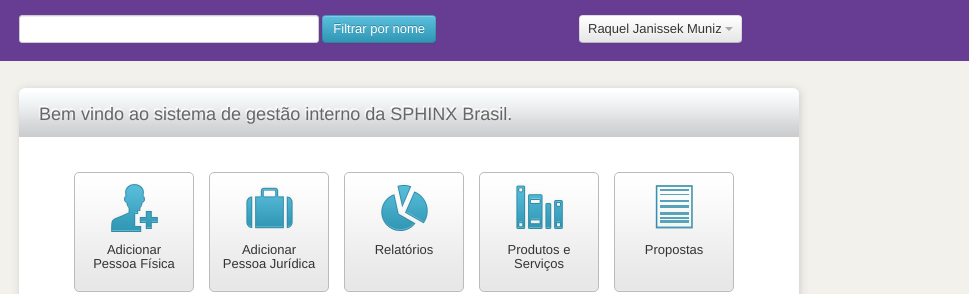
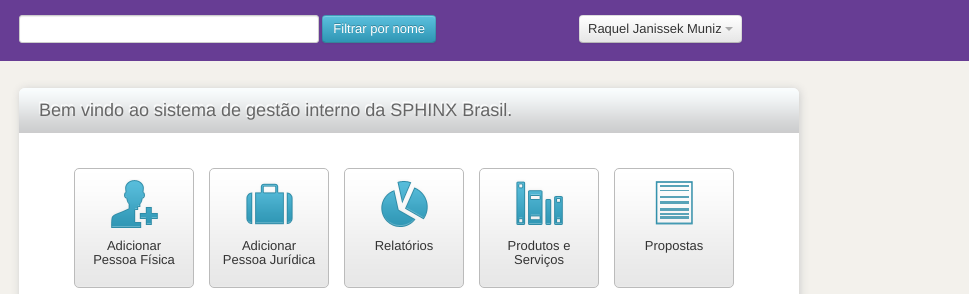
Before and after one commit to caixadeideias/new_layout_sys, a plain HTML site: page dashboard.html in a window 1280 px wide. Shown: the top 294 px of the page, 311-1280 px from the left. Drawn offline with nearby package versions, Linux system fonts and the light colour scheme.

Commit message:
Fixed H1 bug.

```diff
--- a/css/main.css
+++ b/css/main.css
@@ -451,7 +451,7 @@
 hr{margin:18px 0;border:0;border-top:1px solid #eeeeee;border-bottom:1px solid #ffffff;}
 body{font:12px Helvetica;background-color:#f3f1ec;}
 .offset_custom_space{margin-left:60px;}
-h1{font-weight:normal;line-height:2.5em;padding-left:20px;margin-top:4px;color:#666666;text-shadow:-1px -2px 1px #ffffff;background:#ffffff url('../img/bg_h1.png') repeat-x top center;}
+h1{font-weight:normal;line-height:2.5em;padding-left:20px;margin-top:0px;-webkit-border-radius:6px 6px 0px 0px;-moz-border-radius:6px 6px 0px 0px;border-radius:6px 6px 0px 0px;color:#666666;text-shadow:-1px -2px 1px #ffffff;background:#f9fdfe url('../img/bg_h1.png') repeat-x top center;}
 h2{color:#673d94;font-weight:normal;}
 ul.unstyled,ol.unstyled{margin-left:0;list-style:none;}
 ul#left_menu{font-size:13px;font-weight:bold;padding:0px;}ul#left_menu li{margin:6px 0px;padding:0px;}ul#left_menu li a{display:block;padding:6px 0px;color:#666666;}ul#left_menu li a i{margin-right:5px;margin-left:4px;}
--- a/css/main.css.less
+++ b/css/main.css.less
@@ -50,10 +50,11 @@
   font-weight: normal;
   line-height: 2.5em;
   padding-left: 20px;
-  margin-top: 4px;
+  margin-top: 0px;
+  .border-radius(6px 6px 0px 0px);
   color: #666666;
   text-shadow: -1px -2px 1px white;
-  background: white url('../img/bg_h1.png') repeat-x top center;
+  background: #F9FDFE url('../img/bg_h1.png') repeat-x top center;
 }
 
 h2 {
```
